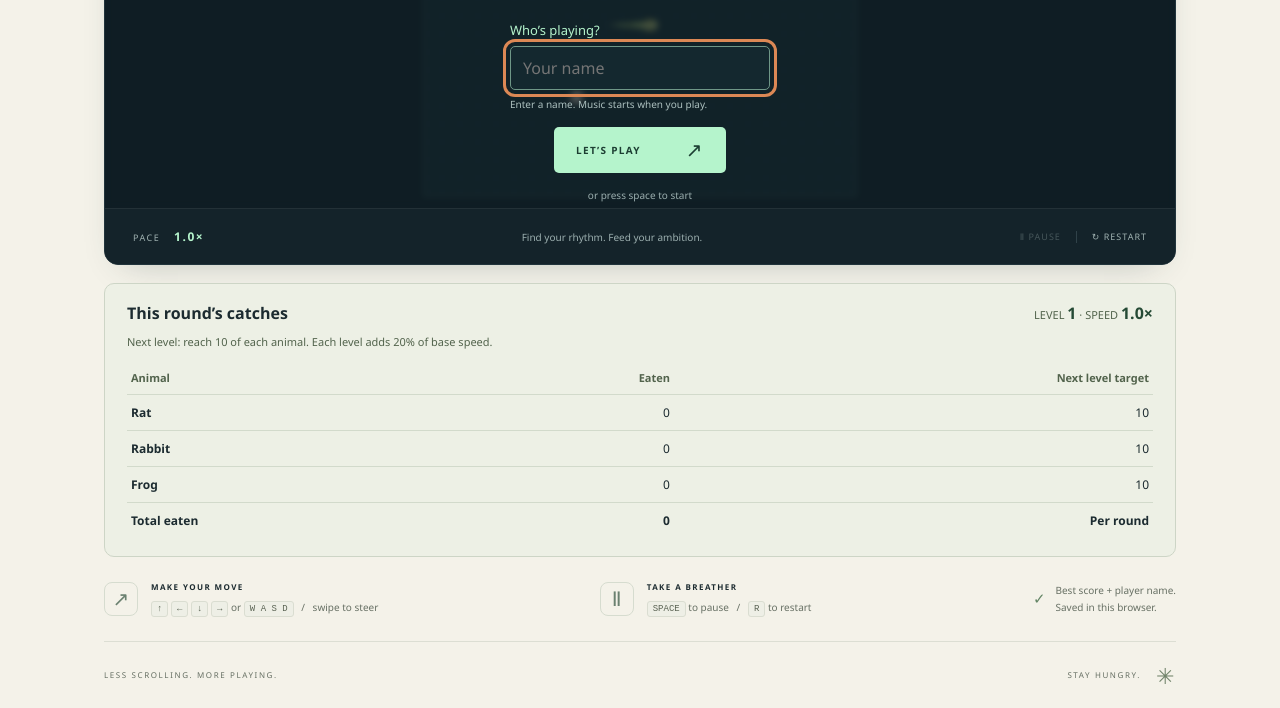
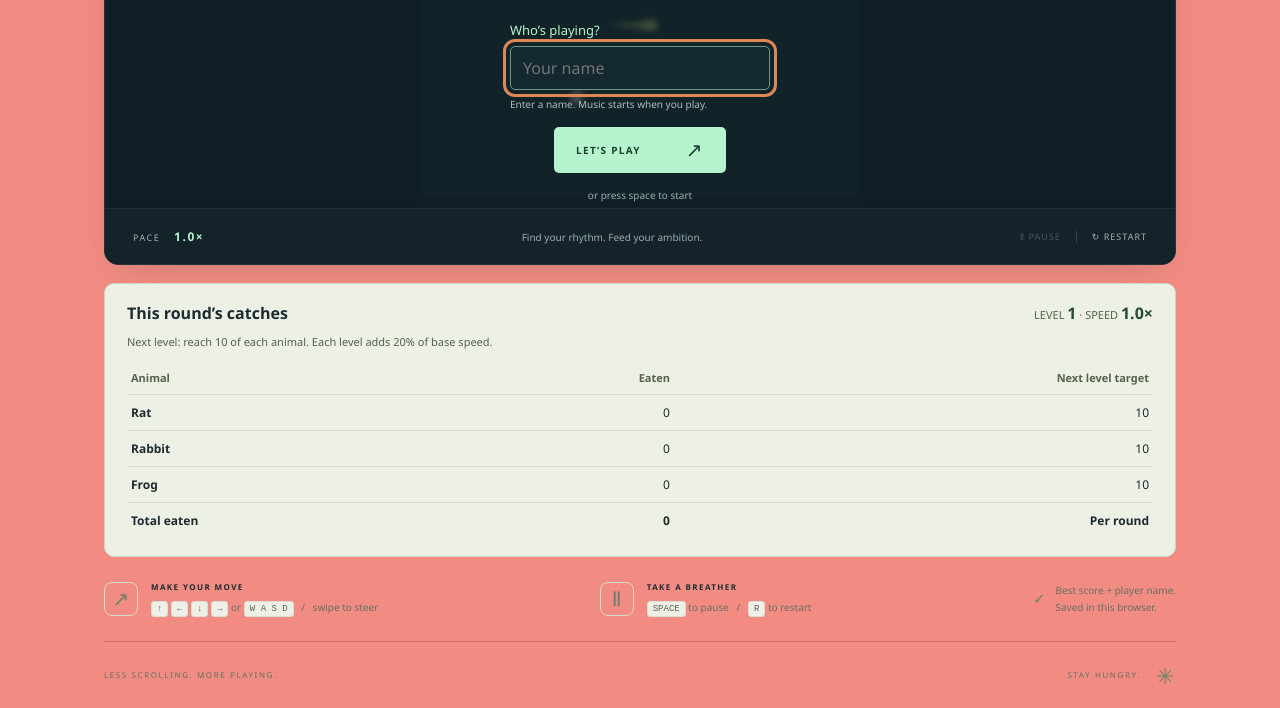
Before and after one commit to Payal251188/snake-game, a plain HTML site: page index.html in a window 1280 px wide. Shown: the part 694-1402 px from the top of the page. Drawn offline with Linux system fonts and the light colour scheme.

Commit message:
Update page palette to red and refresh stylesheet version

```diff
--- a/index.html
+++ b/index.html
@@ -5,7 +5,7 @@
   <meta name="viewport" content="width=device-width, initial-scale=1.0">
   <meta name="theme-color" content="#101e25">
   <title>Snake Club — One more bite.</title>
-  <link rel="stylesheet" href="style.css?v=friends4">
+  <link rel="stylesheet" href="style.css?v=red6">
   <script src="snake-engine.js?v=levels3" defer></script>
   <script src="game.js?v=chomp6" defer></script>
 </head>
--- a/style.css
+++ b/style.css
@@ -1,10 +1,10 @@
 :root {
-  --paper: #f4f2e9;
+  --paper: #f28b82;
   --ink: #1c2b30;
   --mint: #b5f4cc;
   --orange: #f8b487;
   --court: #101e25;
-  --line: #dcded3;
+  --line: #d96d65;
   font-family: 'Segoe UI', system-ui, sans-serif;
   color: var(--ink);
   background: var(--paper);
```
